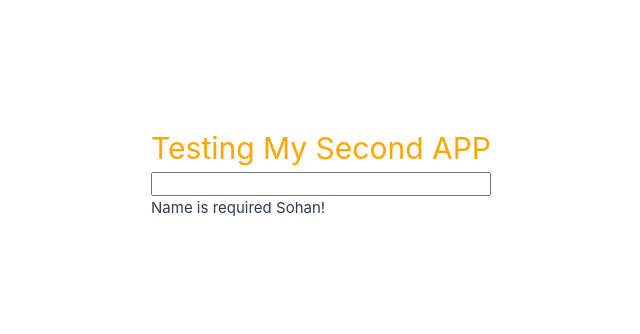
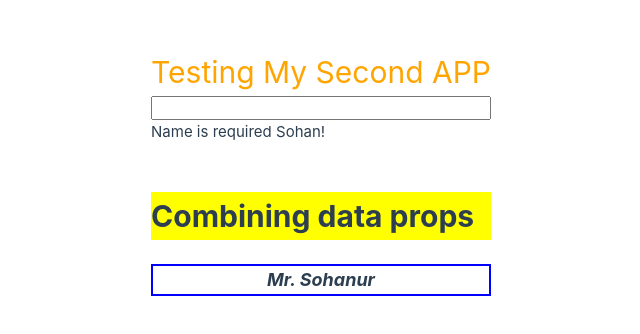
Before and after one commit to ProgrammerSohan/Vue-Js3_Frontend-Dev, a Vue app in the folder s2_ch2/second-app-ch2/: page / in a window 1280 px wide. Shown: the part 228-562 px from the top of the page, without its empty margins (149-789 px from the left). Built offline with nearby package versions, Linux system fonts and the light colour scheme.

Commit message:
2.3_combining data props

```diff
--- a/s2_ch2/second-app-ch2/src/App.vue
+++ b/s2_ch2/second-app-ch2/src/App.vue
@@ -3,16 +3,20 @@
   <Test1 />
   <br>
   <Computedproperty0 />
+  <br>
+  <Computedproperty1 />
 
 </template>
 <script>
   import Test1 from './components/Test1-01.vue'
   import Computedproperty0 from './components/Computed-property0.vue'
+  import Computedproperty1 from './components/Computed-property1.vue'
 
 export default{
   components: {
     Test1,
     Computedproperty0,
+    Computedproperty1
   }
 
 
--- a/s2_ch2/second-app-ch2/src/components/Computed-property0.vue
+++ b/s2_ch2/second-app-ch2/src/components/Computed-property0.vue
@@ -24,3 +24,5 @@
     }
 
 </script>
+<style>
+</style>
--- /dev/null
+++ b/s2_ch2/second-app-ch2/src/components/Computed-property1.vue
@@ -0,0 +1,50 @@
+<template lang="">
+    <div>
+        <br> <br>
+       <h1>Combining data props</h1>
+        <br>
+        <h4>{{formalName}}</h4>
+    </div>
+</template>
+<script>
+    export default{
+        data(){
+            return {
+                title: 'Mr.',
+                surname: 'Sohanur'
+
+            }
+
+        },
+        computed: {
+            formalName(){
+                return `${this.title}
+                      ${this.surname}`;
+
+            }
+
+        }
+
+    }
+
+</script>
+<style scoped>
+h1{
+    font-weight: bold;
+    background-color: yellow;
+
+}
+h4{
+    font-style: italic;
+    font-size: larger;
+    border: 2px solid blue;
+    text-align: center;
+    font-weight: bold;
+
+}
+h4:hover{
+    color: orange;
+    background-color: brown;
+}
+
+</style>
--- a/s2_ch2/second-app-ch2/src/components/Test1-01.vue
+++ b/s2_ch2/second-app-ch2/src/components/Test1-01.vue
@@ -9,7 +9,7 @@
     }
 
 </script>
-<style>
+<style scoped>
     h1{
         color: orange;
     }
```
